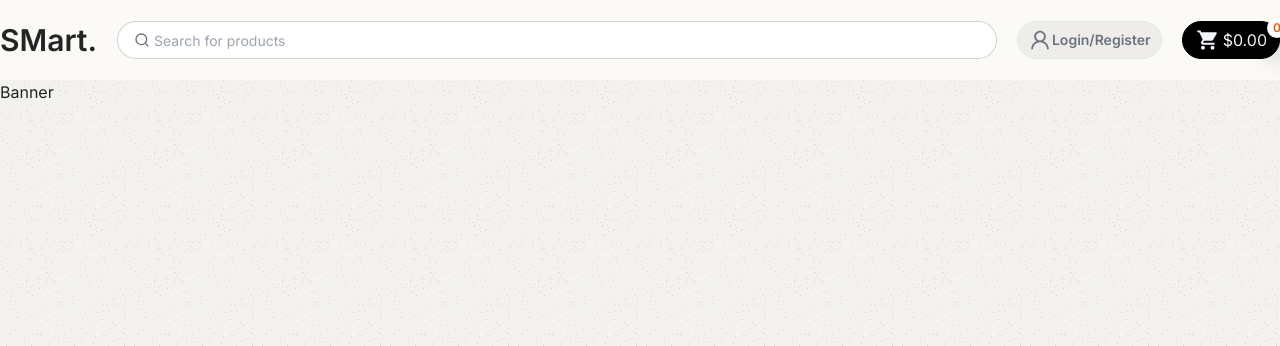
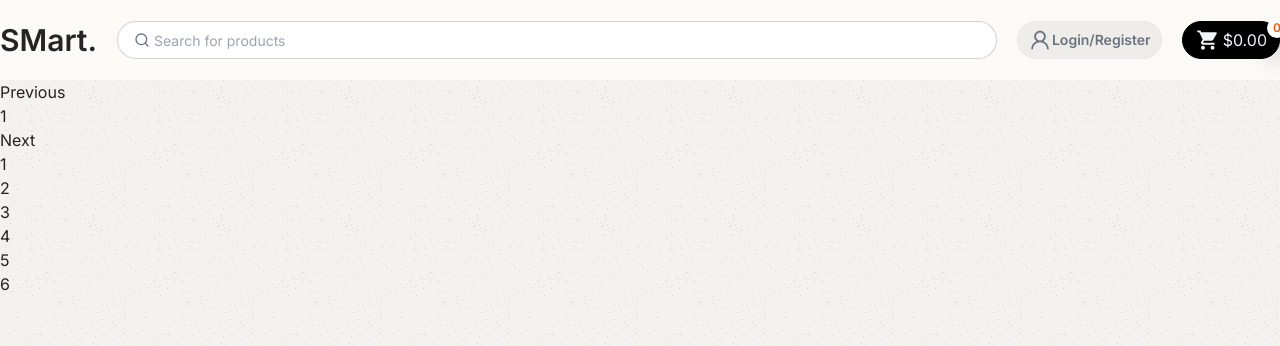
Before and after one commit to shariful10/SMartYT-eCommerce, a Next.js app: page / in a window 1280 px wide. Shown: the top 346 px of the page. Built offline with nearby package versions, Linux system fonts and the light colour scheme; no server answers.

Commit message:
Banner Added On Home Page

```diff
--- a/package.json
+++ b/package.json
@@ -10,12 +10,14 @@
   },
   "dependencies": {
     "@reduxjs/toolkit": "^1.9.7",
+    "@types/react-slick": "^0.23.10",
     "next": "13.5.4",
     "next-auth": "^4.23.2",
     "react": "^18",
     "react-dom": "^18",
     "react-icons": "^4.11.0",
-    "react-slick": "^0.29.0"
+    "react-slick": "^0.29.0",
+    "slick-carousel": "^1.8.1"
   },
   "devDependencies": {
     "@types/node": "^20",
--- a/src/app/layout.tsx
+++ b/src/app/layout.tsx
@@ -3,6 +3,7 @@ import type { Metadata } from "next";
 import Header from "./../components/Header";
 import { Inter } from "next/font/google";
 import Layout from "@/components/Layout";
+import "slick-carousel/slick/slick.css";
 
 const inter = Inter({ subsets: ["latin"] });
 
--- a/src/components/Banner.tsx
+++ b/src/components/Banner.tsx
@@ -1,11 +1,42 @@
+'use client'
 import React from 'react'
+import Slider from "react-slick";
 import bannerone from "@/images/bannerone.jpg"
 import bannertwo from "@/images/bannertwo.jpg"
 import bannerthree from "@/images/bannerthree.jpg"
 
 const Banner = () => {
+  let settings = {
+    dots: true,
+    infinite: true,
+    speed: 500,
+    slidesToShow: 1,
+    slidesToScroll: 1
+  };
+
   return (
-    <div>Banner</div>
+    <div>
+      <Slider {...settings}>
+        <div>
+          <h3>1</h3>
+        </div>
+        <div>
+          <h3>2</h3>
+        </div>
+        <div>
+          <h3>3</h3>
+        </div>
+        <div>
+          <h3>4</h3>
+        </div>
+        <div>
+          <h3>5</h3>
+        </div>
+        <div>
+          <h3>6</h3>
+        </div>
+      </Slider>
+    </div>
   )
 }
 
```
Also changed, not shown: 1 other file (tests, documents, lock files or other folders).
